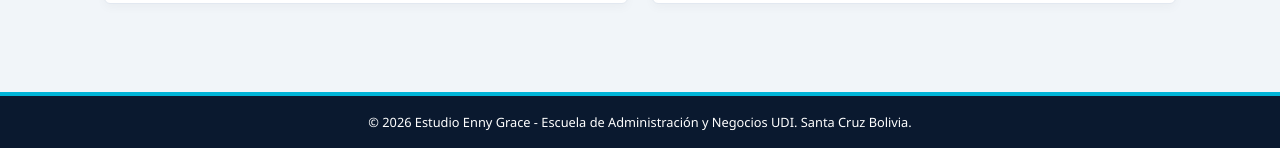
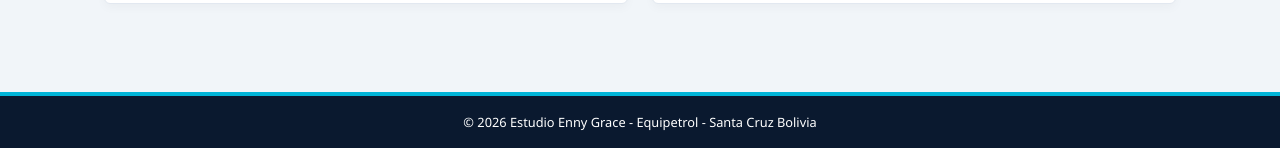
Before and after one commit to criveramaszonas-source/Ennygrace3, a plain HTML site: page contacto.html in a window 1280 px wide. Shown: the part 1131-1279 px from the top of the page. Drawn offline with Linux system fonts and the light colour scheme.

Commit message:
Update contacto.html

```diff
--- a/contacto.html
+++ b/contacto.html
@@ -97,7 +97,7 @@
     </main>
 
     <footer>
-        <p>© 2026 Estudio Enny Grace - Escuela de Administración y Negocios UDI. Santa Cruz Bolivia.</p>
+        <p>© 2026 Estudio Enny Grace - Equipetrol - Santa Cruz Bolivia </p>
     </footer>
 </body>
 </html>
```
